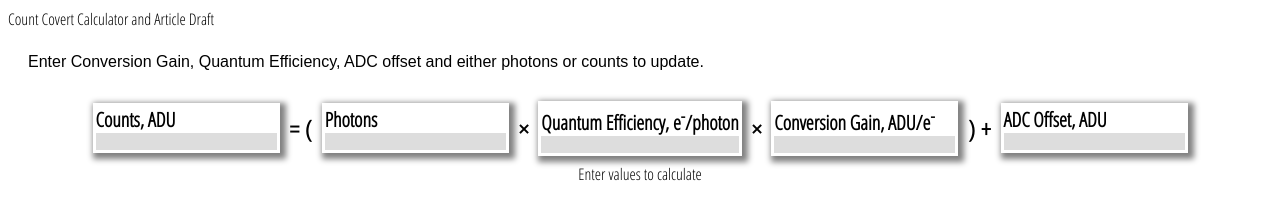
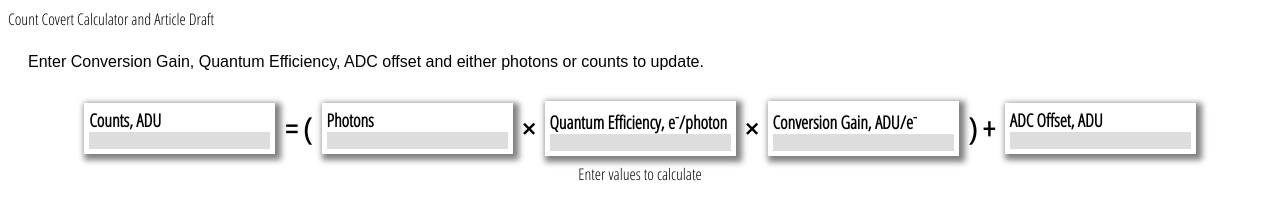
Before and after one commit to AdamJayWise/countConvert, a plain HTML site: page index.html in a window 1280 px wide. Drawn offline with Linux system fonts and the light colour scheme.

Commit message:
tweaked font sizes

```diff
--- a/index.html
+++ b/index.html
@@ -26,15 +26,15 @@
             .term {
                 position : relative;
                 box-shadow: 3px 3px 6px 3px gray;
-                padding : 3px;
-                font-size : 20px;
+                padding : 5px;
+                font-size : 18px;
                 font-weight : bold;
                 display : inline-block;
                 margin : 7px;
             }
 
             .operator {
-                font-size : 24px;
+                font-size : 30px;
                 font-weight : bold;
                 display : inline-block;
                 margin : 3px;
```
